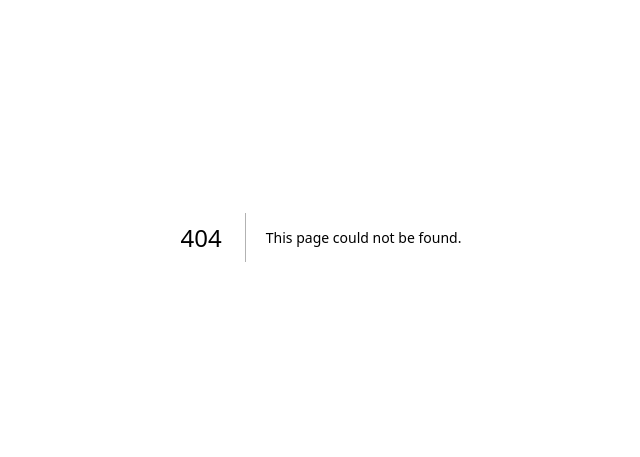
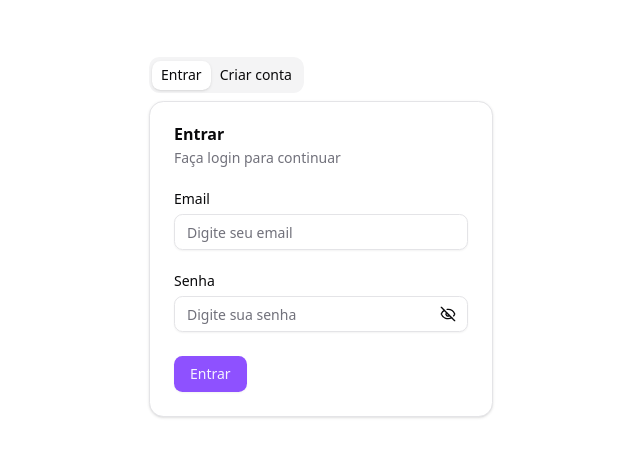
Before and after one commit to MichaelPereira31/Bewear-bootcamp, a Next.js app: page /authentication in a window 1280 px wide. Before the commit this address had no page. Shown: the part 163-620 px from the top of the page, without its empty margins (319-959 px from the left). Built offline with nearby package versions, Linux system fonts and the light colour scheme.

Commit message:
feat: create Authentication page with sign-in and sign-up tabs

```diff
--- /dev/null
+++ b/src/app/authentication/page.tsx
@@ -0,0 +1,29 @@
+"use client";
+
+import { Tabs, TabsContent, TabsList, TabsTrigger } from "@/components/ui/tabs";
+
+import SignInForm from "./components/sign-in-form";
+import SignUpForm from "./components/sign-up-form";
+
+const Authentication = () => {
+  return (
+    <div className="flex h-screen items-center justify-center">
+      <div className="flex w-full max-w-sm flex-col gap-6 p-5">
+        <Tabs defaultValue="sign-in">
+          <TabsList>
+            <TabsTrigger value="sign-in">Entrar</TabsTrigger>
+            <TabsTrigger value="sign-up">Criar conta</TabsTrigger>
+          </TabsList>
+          <TabsContent value="sign-in">
+            <SignInForm />
+          </TabsContent>
+          <TabsContent value="sign-up">
+            <SignUpForm />
+          </TabsContent>
+        </Tabs>
+      </div>
+    </div>
+  );
+};
+
+export default Authentication;
```
